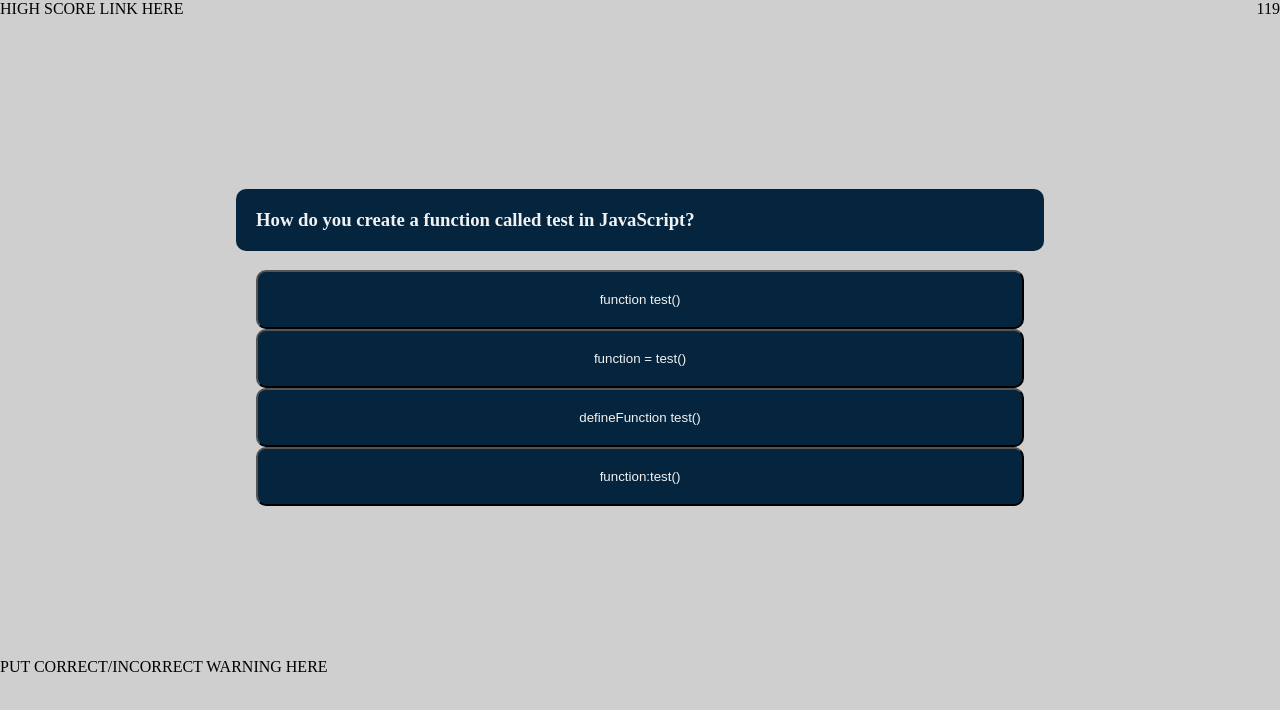
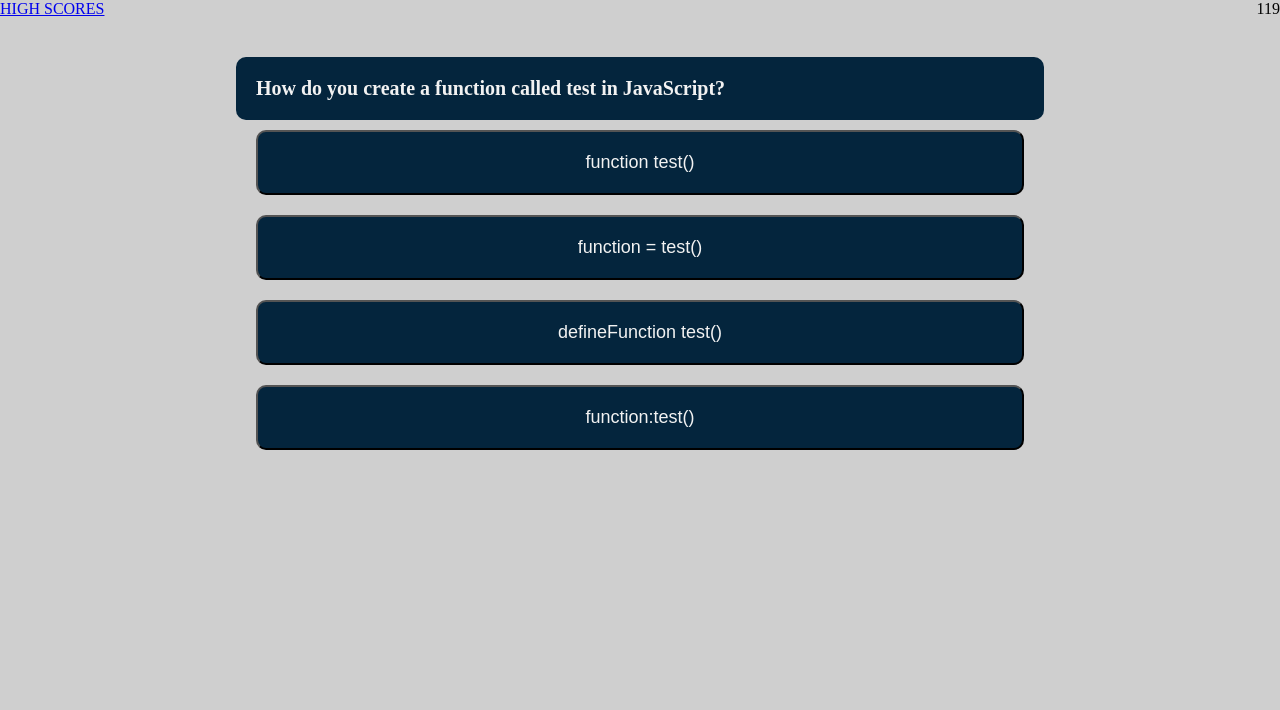
Before and after one commit to shawnlittrel/coding-quiz, a plain HTML site: page index.html in a window 1280 px wide. Both pictures are taken after a click on the button "Start". Drawn offline with Linux system fonts and the light colour scheme.

Commit message:
all functionality in place, some styling still needed

```diff
--- a/assets/css/style.css
+++ b/assets/css/style.css
@@ -16,17 +16,28 @@ body{
     flex-wrap: wrap;
     justify-content: center;
     align-content: center;
-    min-height: 80vh;
+    min-height: 60vh;
 
+}
+
+#question{
+    width: 60%;
+    margin: 0 auto;
+    font-size: 20px;
+}
+
+.question-box{
+    margin: 0 auto;
 }
 
 .question-element{
     background-color: #04253d;
     color:#f2f2f2;
     width: 60%;
-    margin: 20 auto;
+    margin: 10px auto;
     padding: 20px;
     border-radius: 10px;
+    font-size: 18px;
 }
 
 #answer-a{
@@ -47,3 +58,16 @@ body{
 #answer-d{
     display: none;
 }
+
+.footer{
+    display: flex;
+    height: 40vh;
+}
+
+.footer-text{
+    font-size: 60px;
+    padding: 0 0 0 40%;
+    text-decoration: none;
+    border-left: none;
+    border-right: none;
+}
--- a/assets/js/script.js
+++ b/assets/js/script.js
@@ -87,14 +87,14 @@ let questionArray = [
 
   {
     q: "Which is the correct way to write an IF statement in JavaScript?",
-    answers: ["if(i===5)", "if i = 5 then", "if i = 5", "if i == 5 then"],
-    correct: "if(i===5)",
+    answers: ["if(i === 5)", "if i = 5 then", "if i = 5", "if i == 5 then"],
+    correct: "if(i === 5)",
   },
 
   {
     q: "How do we evaluate when to run code any time i is not equal to 5?",
     answers: ["if(i != 5)", "if i <> 5", "if i =! 5 then", "if (i <> 5)"],
-    correct: "if(i != 5",
+    correct: "if(i != 5)",
   },
 
   {
@@ -105,7 +105,7 @@ let questionArray = [
       "for(i = 0; i < 5)",
       "for(i = 0; i < 5; i++)",
     ],
-    correct: "for(i = 0; i < 5; i++",
+    correct: "for(i = 0; i < 5; i++)",
   },
 
   {
@@ -120,14 +120,14 @@ let questionArray = [
   },
 
   {
-    q: "Which is the correct way to comment multiple JavaScript lines?",
+    q: "Saving items to the browser is done through which function?",
     answers: [
-      "/* This comment has \n more than one line */",
-      "//This comment has \n more than one line//",
-      "<!--This comment has \n morethan one line-->",
-      "**This comment has \n more than one line**",
+      'localStorage.getItem("testObject", testObject)',
+      'localStorage.setItem("testObject", testObject)',
+      'localStorage.saveItem("testObject", testObject)',
+      'browserStorage.storeItem("testObject", testObject)',
     ],
-    correct: "/* This comment has \n more than one line */",
+    correct: 'localStorage.setItem("testObject", testObject)',
   },
 
   {
@@ -178,7 +178,7 @@ let questionArray = [
       "v catBreed;",
       "define var catBreed;",
     ],
-    correct: "var catBreed",
+    correct: "var catBreed;",
   },
 
   {
@@ -225,7 +225,7 @@ function startQuiz() {
 function countdown() {
   timeInterval = setInterval(function() {
     if(timeLeft > 0 && questionArray.length > 0){
-      timerDisplay.textContent = timeLeft;
+      timerDisplay.innerText = timeLeft;
       timeLeft--;
     }
   }, 1000);
@@ -234,8 +234,8 @@ function countdown() {
 //pull random Question out of Array and identify correct answer
 function getQuestion() {
   indexFinder = Math.floor(Math.random() * questionArray.length);
-  question.textContent = "";
-  question.textContent = questionArray[indexFinder].q;
+  question.innerText = "";
+  question.innerText = questionArray[indexFinder].q;
   currentCorrectAnswer = questionArray[indexFinder].correct;
 }
 
@@ -243,34 +243,33 @@ function getQuestion() {
 function getAnswers() {
   let answerArray = [0, 1, 2, 3];
   answerArray = answerArray.sort(() => Math.random() - 0.5);
-  console.log(answerArray);
-  answerA.textContent = "";
-  answerA.textContent = questionArray[indexFinder].answers[answerArray[0]];
-  console.log(answerA.textContent);
-  answerB.textContent = "";
-  answerB.textContent = questionArray[indexFinder].answers[answerArray[1]];
-  answerC.textContent = "";
-  answerC.textContent = questionArray[indexFinder].answers[answerArray[2]];
-  answerD.textContent = "";
-  answerD.textContent = questionArray[indexFinder].answers[answerArray[3]];
+  answerA.innerText = "";
+  answerA.innerText = questionArray[indexFinder].answers[answerArray[0]];
+  answerB.innerText = "";
+  answerB.innerText = questionArray[indexFinder].answers[answerArray[1]];
+  answerC.innerText = "";
+  answerC.innerText = questionArray[indexFinder].answers[answerArray[2]];
+  answerD.innerText = "";
+  answerD.innerText = questionArray[indexFinder].answers[answerArray[3]];
+
 
 //Hide any empty answer boxes for T/F questions
-  if(answerA.textContent === ""){
+  if(answerA.innerText === "undefined"){
     answerA.style.display = "none"
   }
   else{answerA.style.display = "block"};
 
-  if(answerB.textContent === ""){
+  if(answerB.innerText === "undefined"){
     answerB.style.display = "none"
   }
   else{answerB.style.display = "block"};
 
-  if (answerC.textContent === "") {
+  if (answerC.innerText === "undefined") {
     answerC.style.display = "none";
   }
   else {answerC.style.display = "block";};
 
-  if (answerD.textContent === ""){
+  if (answerD.innerText === "undefined"){
     answerD.style.display = "none"
   }
   else{answerD.style.display = "block"};
@@ -280,8 +279,10 @@ function getAnswers() {
 function isAnswerCorrect() {
   if (savedAnswer === currentCorrectAnswer) {
     timeLeft = timeLeft + 2;
+    correctAnswerSplash();
   } else {
     timeLeft = timeLeft - 10;
+    wrongAnswerSplash();
   }
 }
 
@@ -296,7 +297,7 @@ function playQuiz() {
   else{
     isAnswerCorrect();
     clearInterval(timeInterval);
-    playerScore = timerDisplay.textContent;
+    playerScore = timerDisplay.innerText;
     localStorage.setItem("playerScore", playerScore);
     endGame();
   }
@@ -312,7 +313,22 @@ function endGame() {
   window.location.replace('./high-scores.html');
 }
 
+//Splash graphic for correct/incorrect answers
+function correctAnswerSplash(){
+  var splashText = document.querySelector("#footer")
+  splashText.innerText = "CORRECT!";
+  splashText.style.color = "#009c15";
+  splashText.style.borderTop = "thick double #009c15";
+  splashText.style.borderBottom = "thick double #009c15";
+};
 
+function wrongAnswerSplash(){
+  var splashText = document.querySelector("#footer")
+  splashText.innerText = "INCORRECT!";
+  splashText.style.color = "#d10003";
+  splashText.style.borderTop = " thick double #d10003";
+  splashText.style.borderBottom = " thick double #d10003";
+};
 
 //* EVENT LISTENERS
 //Start button to start timer and generate questions
@@ -320,21 +336,21 @@ startButton.addEventListener("click", startQuiz);
 
 //Check which answer was given and save to variable for later comparison
 answerA.addEventListener("click", function () {
-  savedAnswer = answerA.textContent;
+  savedAnswer = answerA.innerText;
   playQuiz();
 });
 
 answerB.addEventListener("click", function () {
-  savedAnswer = answerB.textContent;
+  savedAnswer = answerB.innerText;
   playQuiz();
 });
 
 answerC.addEventListener("click", function () {
-  savedAnswer = answerC.textContent;
+  savedAnswer = answerC.innerText;
   playQuiz();
 });
 
 answerD.addEventListener("click", function () {
-  savedAnswer = answerD.textContent;
+  savedAnswer = answerD.innerText;
   playQuiz();
 })
--- a/index.html
+++ b/index.html
@@ -10,11 +10,13 @@
   </head>
   <body>
     <header class="header">
-        <div class="header-half" id="high-scores">HIGH SCORE LINK HERE</div>
+        <div class="header-half" id="high-scores">
+          <a href="high-scores.html">HIGH SCORES</a>
+        </div>
         <div class="header-half" id="timer">TIMER HERE</div>
     </header>
     <section class="body" id="main">
-       <h3 class= "question-element" id="question"> JavaScript Quiz:  Test your knowledge with the following questions.  Try to best the high score!</h3>
+       <h3 class="question-element" id="question">JavaScript Quiz:  Test your knowledge with the following questions.  Try to best the high score!</h3>
          <button type="button" class="question-element" id="start">Start</button>
          <button type= "button" class="question-element" id="answer-a"></button>
          <button type="button" class="question-element" id="answer-b"></button>
@@ -22,9 +24,7 @@
          <button type="button" class="question-element" id="answer-d"></button>
       </div>
     </section>
-    <footer class="container-fluid">
-      <div class="col" id="footer">PUT CORRECT/INCORRECT WARNING HERE</div>
-    </footer>
+    <div class="footer-text" id="footer"></div>
     <script src="assets/js/script.js"></script>
   </body>
 </html>
```
